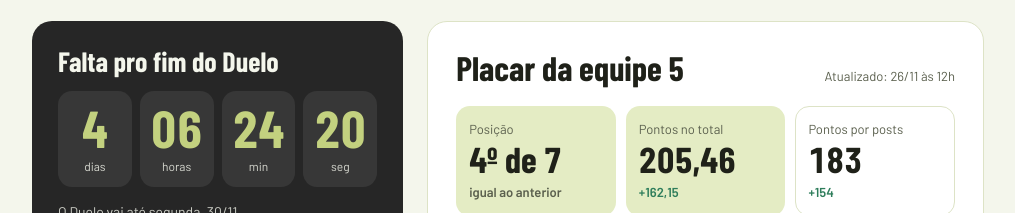
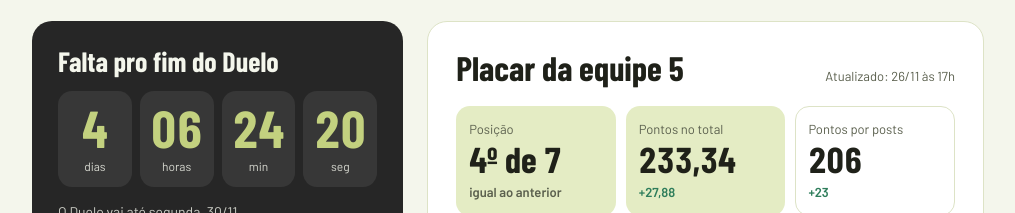
Before and after one commit to jhenifferal/Guava-Embaixadora-5, a plain HTML site: page index.html in a window 1280 px wide. Shown: the part 587-800 px from the top of the page, without its empty margins (132-1147 px from the left). Drawn offline with nearby package versions, Linux system fonts and the light colour scheme; a web font is replaced by a local one.

Commit message:
Add files via upload

```diff
--- a/index.html
+++ b/index.html
@@ -350,8 +350,8 @@ footer{margin-top:28px;font-size:14px;color:var(--muted)}
   const OFERTAS = [
     {ini:"2026-11-23", fim:"2026-11-23", t:"Black das Influs", d:"Até 60% e máscara de cílios preta de brinde acima de R$ 349, só pelo seu link. Último dia.", q:"hoje"},
     {ini:"2026-11-23", fim:"2026-11-23", t:"Multistick de brinde", d:"Acima de R$ 249, a cliente escolhe a cor. Até as 18h.", q:"até 18h"},
-    {ini:"2026-11-24", fim:"2026-11-30", t:"Black Week", d:"Site inteiro com até 60%.", q:"24 a 30/11"},
-    {ini:"2026-11-27", fim:"2026-11-30", t:"Black Friday", d:"Máscara de cílios preta de brinde acima de R$ 349.", q:"27 a 30/11"},
+    {ini:"2026-11-24", fim:"2026-11-26", t:"Black Week", d:"Site inteiro com até 60%. Até as 18h do dia 26, quando começa a Black Friday.", q:"24 a 26/11"},
+    {ini:"2026-11-26", fim:"2026-11-30", t:"Black Friday", d:"Das 18h do dia 26 às 9h do dia 30: kits com até 50% OFF, unitários com até 35% OFF, 20% extra em todo o site com o seu cupom, frete grátis em todo o site, necessaire acima de R$ 199 e máscara de cílios preta de brinde acima de R$ 349.", q:"26/11 18h a 30/11 9h"},
     {ini:"2026-11-27", fim:"2026-11-30", t:"Duo skincare", d:"Hidratante primer e protetor solar FPS50 com 50%, compre 1 e ganhe outro. Das 10h do dia 27 às 18h do dia 30.", q:"27 a 30/11"}
   ];
 
@@ -365,19 +365,19 @@ footer{margin-top:28px;font-size:14px;color:var(--muted)}
      tamanhoGrupo: total de embaixadoras do grupo 5 (20 participando + 16 faltando = 36 = 30% de 119) */
   const TAMANHO_GRUPO = 119;
   const PLACAR = {
-    atualizado: "26/11 às 12h",
-    atual:    {posicao: 4, total: 205.46, vendas: 22.46, posts: 183, participacao: 31.09, venderam: 7},
-    anterior: {posicao: 4, total: 43.31, vendas: 14.31, posts: 29, participacao: 21.85, venderam: 5}
+    atualizado: "26/11 às 17h",
+    atual:    {posicao: 4, total: 233.34, vendas: 27.34, posts: 206, participacao: 34.45, venderam: 8},
+    anterior: {posicao: 4, total: 205.46, vendas: 22.46, posts: 183, participacao: 31.09, venderam: 7}
   };
   /* Ranking de todos os grupos, igual ao placar da Guava (participacao e venderam: null quando não divulgado) */
   const RANKING = [
-    {grupo: "Grupo 2", posts: 276, vendas: 79.05, total: 355.05, participacao: 40.34, venderam: 12},
-    {grupo: "Grupo 7", posts: 289, vendas: 42.13, total: 331.13, participacao: 40.83, venderam: 7},
-    {grupo: "Grupo 1", posts: 251, vendas: 25.72, total: 276.72, participacao: 40.00, venderam: 12},
-    {grupo: "Grupo 5", posts: 183, vendas: 22.46, total: 205.46, participacao: 31.09, venderam: 7},
-    {grupo: "Grupo 3", posts: 179, vendas: 22.17, total: 201.17, participacao: 34.09, venderam: 5},
-    {grupo: "Grupo 4", posts: 124, vendas: 37.38, total: 161.38, participacao: 34.88, venderam: 13},
-    {grupo: "Grupo 6", posts: 125, vendas: 15.87, total: 140.87, participacao: 25.20, venderam: 6}
+    {grupo: "Grupo 2", posts: 314, vendas: 88.40, total: 402.40, participacao: 42.86, venderam: 13},
+    {grupo: "Grupo 7", posts: 310, vendas: 63.86, total: 373.86, participacao: 44.17, venderam: 15},
+    {grupo: "Grupo 1", posts: 262, vendas: 28.00, total: 290.00, participacao: 41.74, venderam: 14},
+    {grupo: "Grupo 5", posts: 206, vendas: 27.34, total: 233.34, participacao: 34.45, venderam: 8},
+    {grupo: "Grupo 3", posts: 190, vendas: 32.46, total: 222.46, participacao: 37.50, venderam: 8},
+    {grupo: "Grupo 4", posts: 145, vendas: 46.07, total: 191.07, participacao: 37.21, venderam: 16},
+    {grupo: "Grupo 6", posts: 128, vendas: 16.41, total: 144.41, participacao: 26.02, venderam: 7}
   ];
   /* Cupons do grupo 5 que ainda não venderam no Duelo (lista da Guava) */
   const CUPONS_SEM_VENDA = {
```
